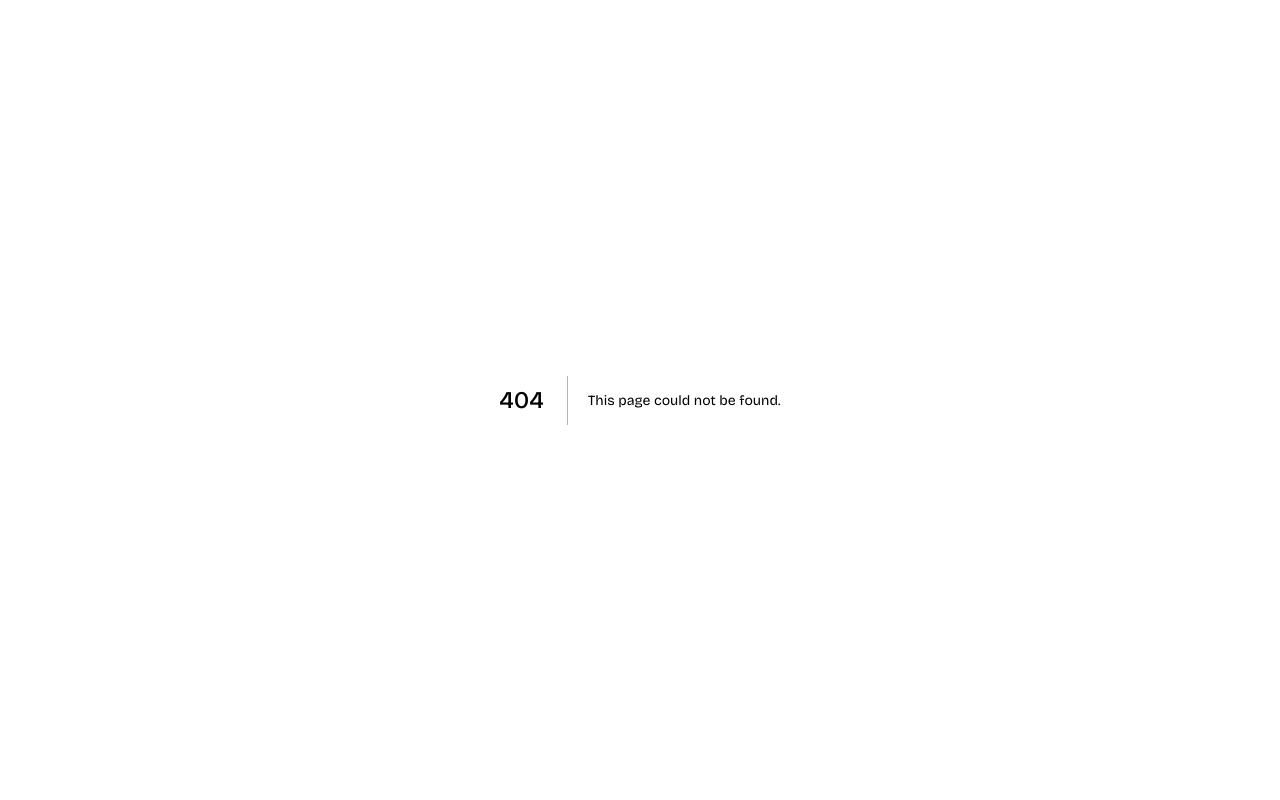
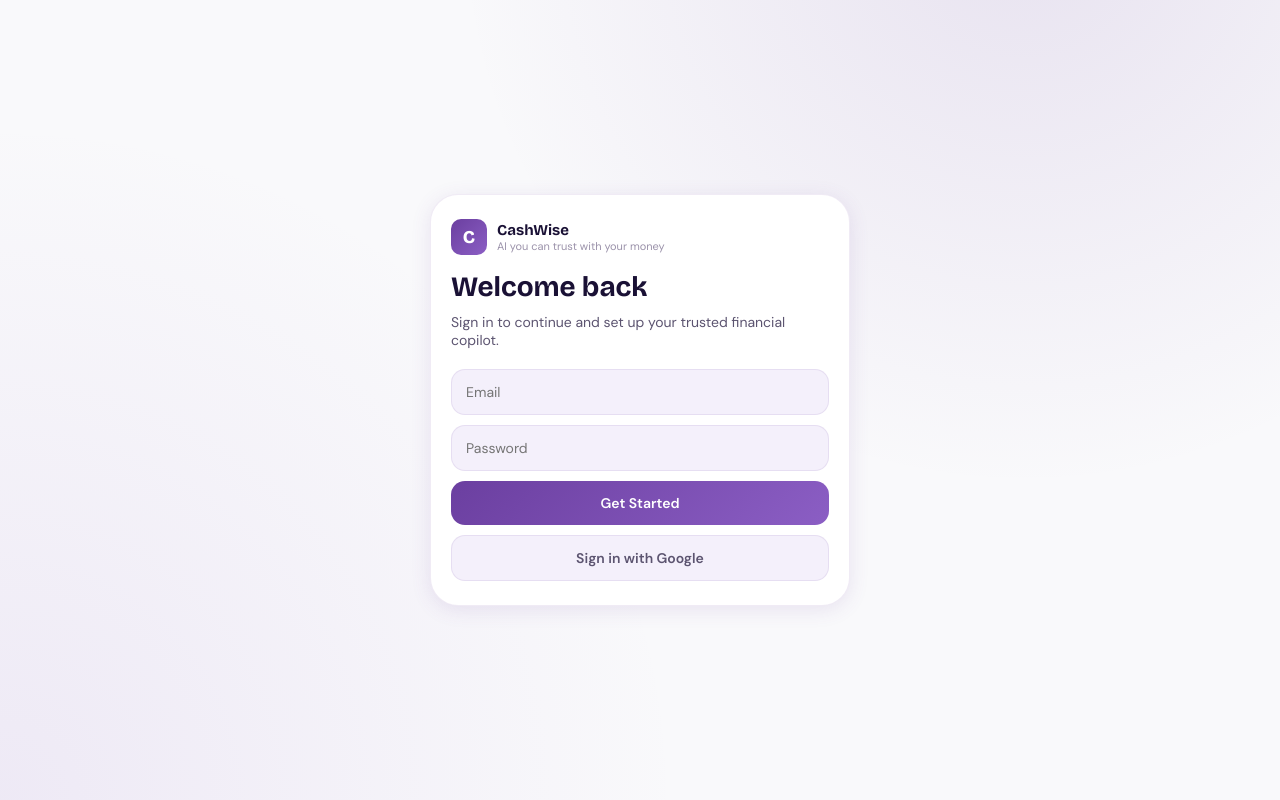
Before and after one commit to abulimen/CashWise, a Next.js app: page /login in a window 1280 px wide. Before the commit this address had no page. Built offline with nearby package versions, Linux system fonts and the light colour scheme.

Commit message:
feat: add pre-app login and bank-connect routes with proxy gating

```diff
--- /dev/null
+++ b/src/app/api/session/connect-bank/route.ts
@@ -0,0 +1,18 @@
+import { NextRequest, NextResponse } from 'next/server';
+
+export async function POST(request: NextRequest) {
+  const body = await request.json().catch(() => ({ consent: false }));
+  if (!body?.consent) {
+    return NextResponse.json({ error: 'Consent required.' }, { status: 400 });
+  }
+
+  const response = NextResponse.json({ ok: true });
+  response.cookies.set('cw_bank_connected', '1', {
+    httpOnly: true,
+    sameSite: 'lax',
+    secure: process.env.NODE_ENV === 'production',
+    path: '/',
+    maxAge: 60 * 60 * 24 * 30,
+  });
+  return response;
+}
--- /dev/null
+++ b/src/app/api/session/login/route.ts
@@ -0,0 +1,13 @@
+import { NextResponse } from 'next/server';
+
+export async function POST() {
+  const response = NextResponse.json({ ok: true });
+  response.cookies.set('cw_auth', '1', {
+    httpOnly: true,
+    sameSite: 'lax',
+    secure: process.env.NODE_ENV === 'production',
+    path: '/',
+    maxAge: 60 * 60 * 24 * 30,
+  });
+  return response;
+}
--- a/src/app/globals.css
+++ b/src/app/globals.css
@@ -637,6 +637,75 @@ input, textarea, select { font-family: var(--font-body); color: var(--color-text
 .anim-card-5 { animation: card-in 0.4s 0.36s ease both; }
 .anim-card-6 { animation: card-in 0.4s 0.44s ease both; }
 
+/* ============ AUTH FULLSCREEN ROUTES ============ */
+.auth-shell {
+  min-height: 100svh;
+  display: flex;
+  align-items: center;
+  justify-content: center;
+  padding: 24px 16px;
+  background:
+    radial-gradient(circle at 80% -10%, rgba(107, 63, 160, 0.12) 0%, rgba(107, 63, 160, 0) 42%),
+    radial-gradient(circle at 0% 100%, rgba(139, 94, 196, 0.1) 0%, rgba(139, 94, 196, 0) 45%),
+    var(--color-bg);
+}
+
+.auth-card {
+  width: 100%;
+  max-width: 420px;
+  background: var(--color-bg-card);
+  border: 1px solid var(--color-border);
+  border-radius: var(--radius-xl);
+  box-shadow: var(--shadow-md);
+  padding: 24px 20px;
+}
+
+.auth-brand {
+  display: flex;
+  align-items: center;
+  gap: 10px;
+  margin-bottom: 16px;
+}
+
+.auth-title {
+  font-family: var(--font-display);
+  font-size: 28px;
+  color: var(--color-text-primary);
+  margin-bottom: 8px;
+}
+
+.auth-copy {
+  color: var(--color-text-secondary);
+  font-size: 14px;
+  margin-bottom: 20px;
+}
+
+.auth-form {
+  display: flex;
+  flex-direction: column;
+  gap: 10px;
+}
+
+.auth-input {
+  height: 46px;
+  border-radius: var(--radius-md);
+  border: 1.5px solid var(--color-border);
+  padding: 0 14px;
+  font-size: 14px;
+  background: var(--color-bg-input);
+  outline: none;
+}
+
+.auth-input:focus {
+  border-color: var(--color-primary);
+  box-shadow: 0 0 0 3px var(--color-primary-glow);
+}
+
+.auth-error {
+  font-size: 13px;
+  color: var(--color-danger);
+}
+
 /* Button press feel */
 .btn:active { transform: scale(0.97); }
 .hero-action-btn:active { transform: scale(0.97); }
--- /dev/null
+++ b/src/app/login/page.tsx
@@ -0,0 +1,70 @@
+'use client';
+
+import { useState } from 'react';
+import { useRouter } from 'next/navigation';
+
+export default function LoginPage() {
+  const router = useRouter();
+  const [email, setEmail] = useState('');
+  const [password, setPassword] = useState('');
+  const [loading, setLoading] = useState(false);
+  const [error, setError] = useState('');
+
+  const proceed = async () => {
+    setLoading(true);
+    setError('');
+    try {
+      const response = await fetch('/api/session/login', { method: 'POST' });
+      if (!response.ok) {
+        setError('Unable to sign in right now. Please try again.');
+        return;
+      }
+      router.replace('/connect-bank');
+    } catch {
+      setError('Unable to sign in right now. Please try again.');
+    } finally {
+      setLoading(false);
+    }
+  };
+
+  return (
+    <main className="auth-shell">
+      <div className="auth-card">
+        <div className="auth-brand">
+          <div className="sidebar-logo-mark">C</div>
+          <div>
+            <div className="sidebar-logo-name">CashWise</div>
+            <div className="sidebar-logo-sub">AI you can trust with your money</div>
+          </div>
+        </div>
+
+        <h1 className="auth-title">Welcome back</h1>
+        <p className="auth-copy">Sign in to continue and set up your trusted financial copilot.</p>
+
+        <div className="auth-form">
+          <input
+            className="auth-input"
+            placeholder="Email"
+            type="email"
+            value={email}
+            onChange={(e) => setEmail(e.target.value)}
+          />
+          <input
+            className="auth-input"
+            placeholder="Password"
+            type="password"
+            value={password}
+            onChange={(e) => setPassword(e.target.value)}
+          />
+          <button className="consent-btn consent-btn-allow" onClick={proceed} disabled={loading}>
+            {loading ? 'Signing in...' : 'Get Started'}
+          </button>
+          <button className="consent-btn consent-btn-cancel" onClick={proceed} disabled={loading}>
+            Sign in with Google
+          </button>
+          {error && <p className="auth-error">{error}</p>}
+        </div>
+      </div>
+    </main>
+  );
+}
```
Also changed, not shown: src/app/connect-bank/page.tsx (added, +65 -0 lines), src/proxy.ts (added, +44 -0 lines).
